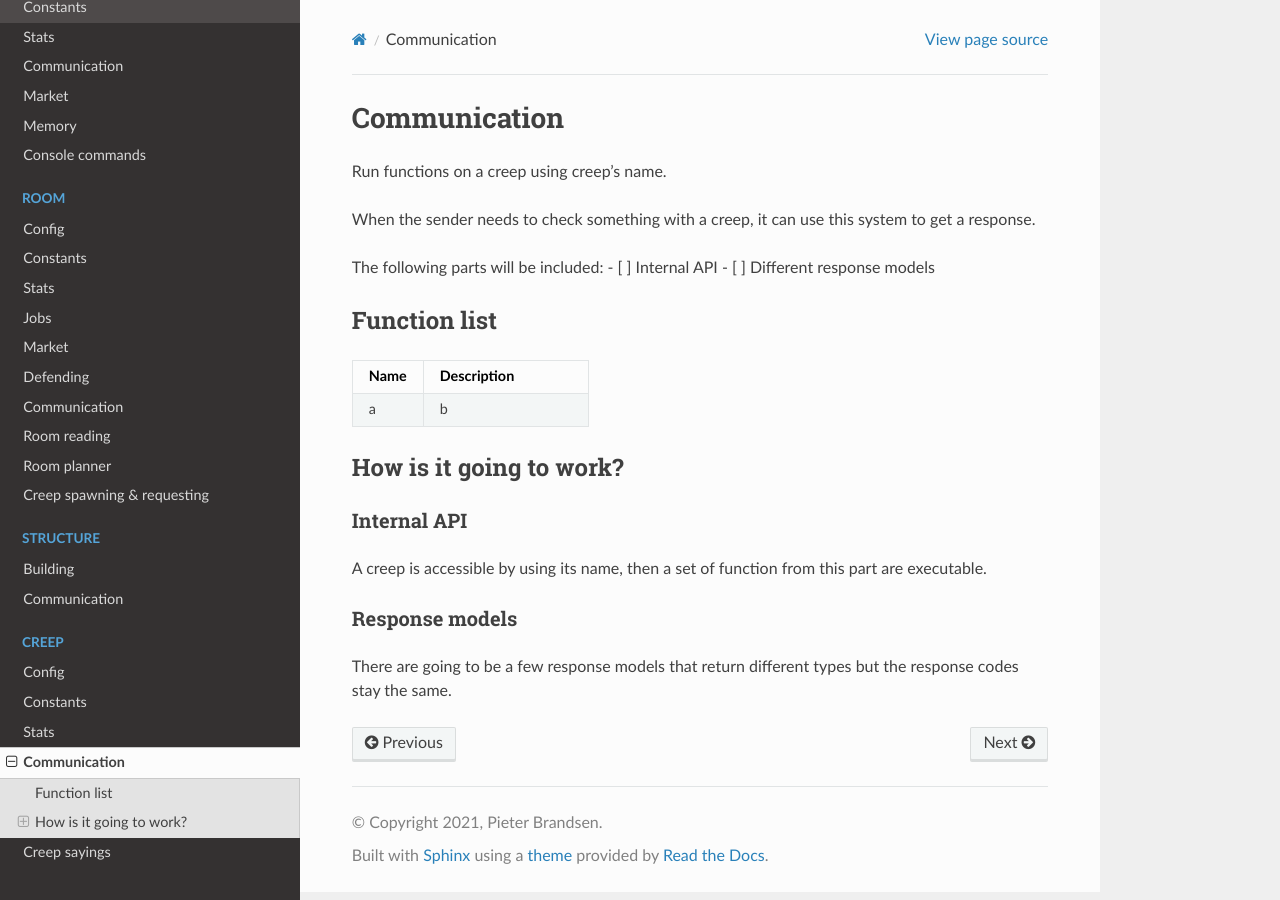
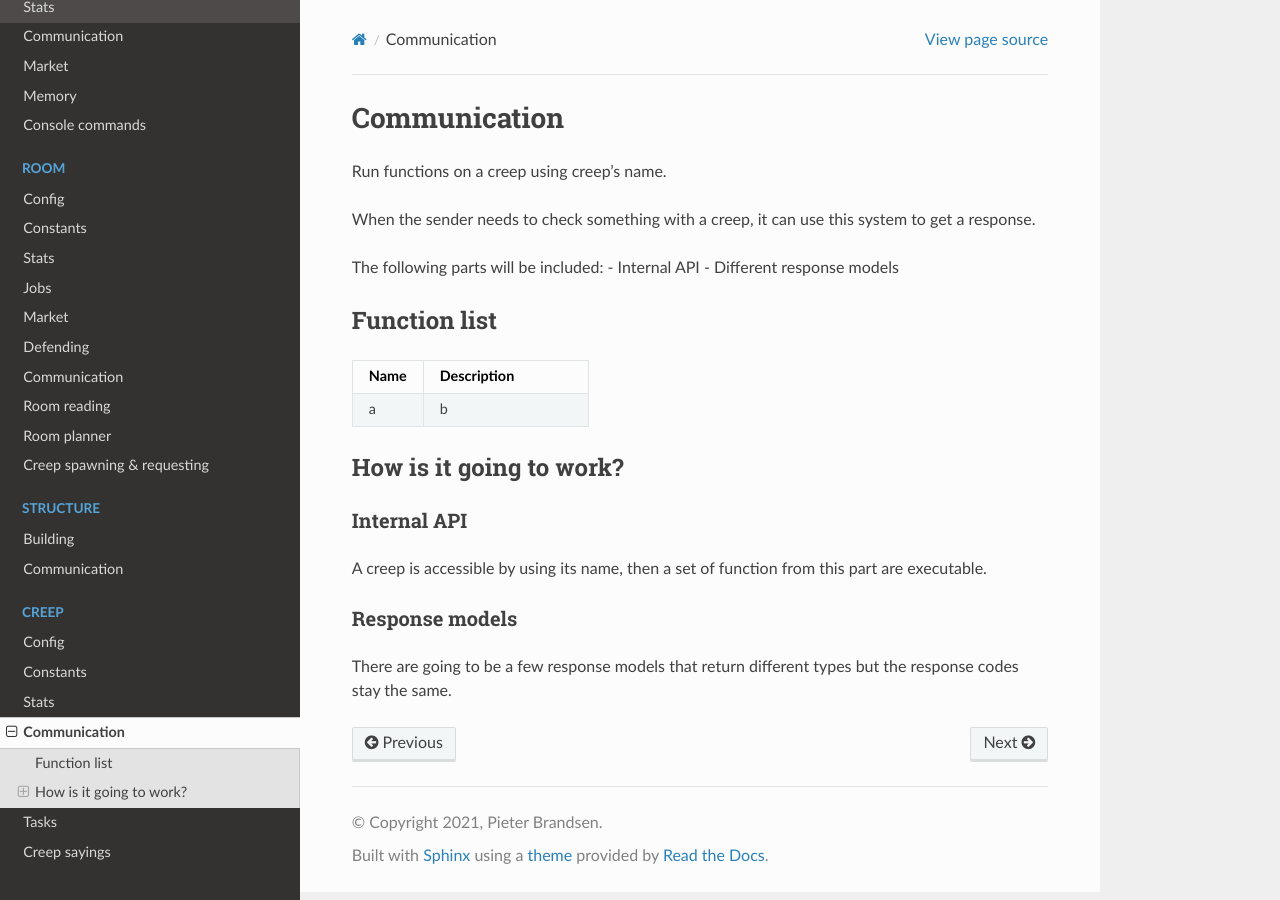
Before and after one commit to pieterbrandsen/Pansiep, a Sphinx documentation site: the page built from docs/source/creep/communication.rst, in a window 1280 px wide. Built offline with Sphinx 7.4.7 and the Read the Docs theme 2.0.0, drawn with Linux system fonts in a browser that asks for light colours; pages that are not in the unit, such as notebooks, are missing from menus.

Commit message:
Tasks added for creeps

```diff
--- a/docs/source/creep/communication.rst
+++ b/docs/source/creep/communication.rst
@@ -7,8 +7,8 @@ Run functions on a creep using creep's name.
 When the sender needs to check something with a creep, it can use this system to get a response.
 
 The following parts will be included:
-- [ ] Internal API
-- [ ] Different response models
+- Internal API
+- Different response models
 
 ********************
 Function list
--- a/docs/source/index.rst
+++ b/docs/source/index.rst
@@ -84,4 +84,5 @@ All parts sorted by category
    creep/constants
    creep/stats
    creep/communication
+   creep/tasks
    creep/creepSayings
```
Also changed, not shown: docs/source/creep/tasks.rst (added, +55 -0 lines).
